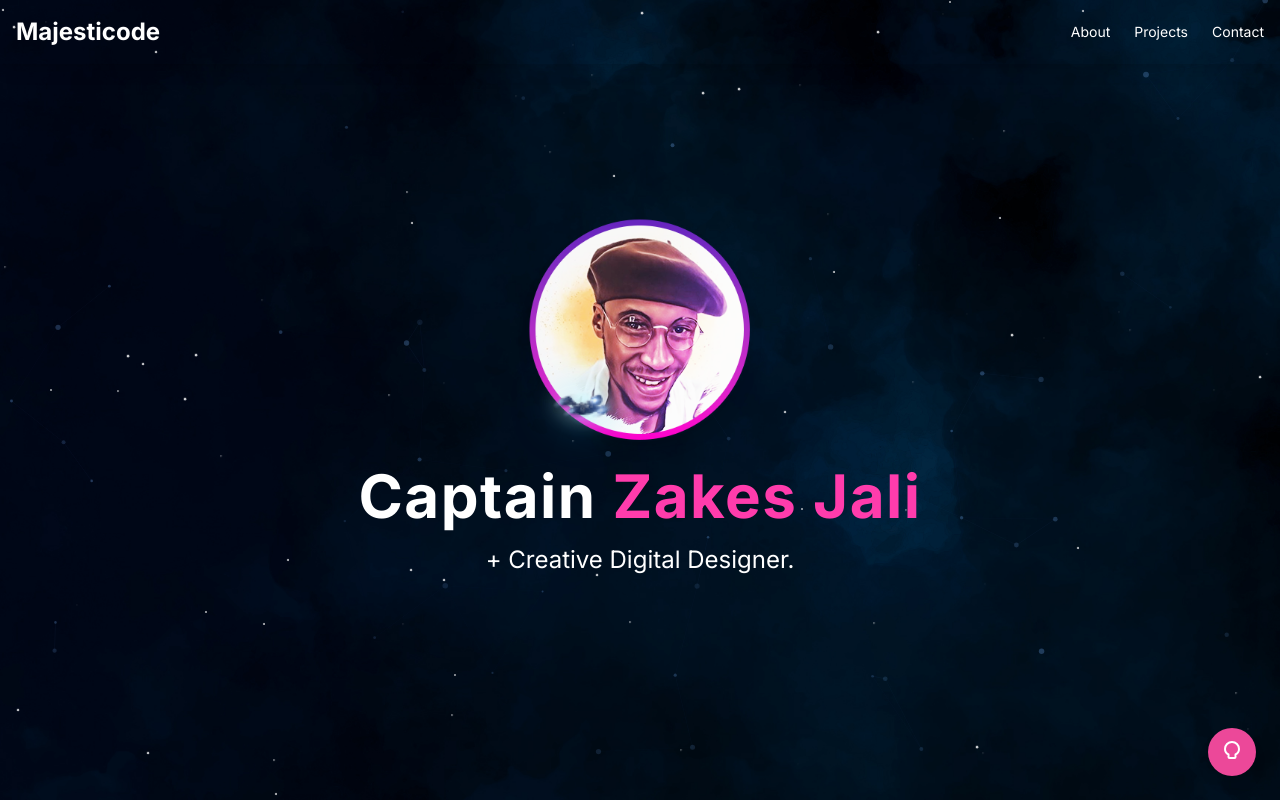
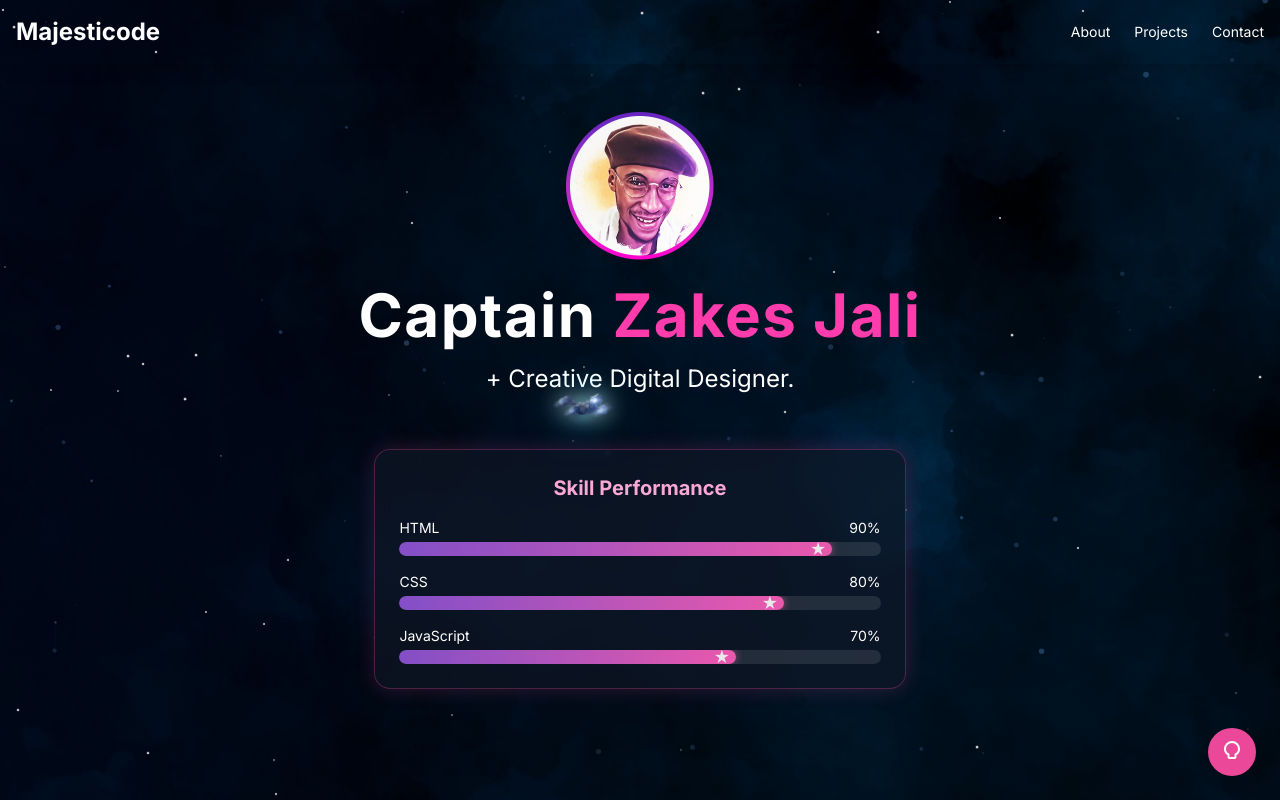
Before and after one commit to ZakesJ/majesticode, a plain HTML site: page index.html in a window 1280 px wide. Shown: the top 800 px of the page. Drawn offline with nearby package versions, Linux system fonts and the light colour scheme; animation ran at ten frames a second.

Commit message:
inital commit 2

```diff
--- a/index.html
+++ b/index.html
@@ -30,10 +30,57 @@
     <div class="glitter-layer"></div>
     <div class="relative z-10">
 
-      <img src="images/Zakes-profile.png" alt="Zakes Jali" class="mx-auto mb-6 w-40 sm:w-48 md:w-56 rounded-full shadow-lg" />
+      <img src="images/Zakes-profile.png" alt="Zakes Jali" class="mx-auto mb-6 rounded-full shadow-lg" style="max-width: 150px;" />
+
       <h2 class="text-4xl sm:text-5xl md:text-6xl font-bold tracking-wide leading-tight mb-4 text-rose-300">Captain <span class="text-custom-pink">Zakes Jali</span>
 </h2>
       <p class="text-2xl sm:text-3xl typing" id="typed-text"></p>
+
+
+<!-- Aligned Skill Metrics Component -->
+<div class="container mx-auto px-4 mt-12">
+  <div class="metric-card bg-gray-900/60 rounded-2xl p-6 shadow-xl backdrop-blur-md border border-pink-400/30 hover:shadow-pink-500/30 transition-shadow duration-300 max-w-3xl mx-auto">
+    <h3 class="text-xl font-semibold mb-4 text-pink-300">Skill Performance</h3>
+    <div class="space-y-4">
+      <div>
+        <div class="flex justify-between text-sm text-white mb-1">
+          <span>HTML</span>
+          <span>90%</span>
+        </div>
+        <div class="progress-bar">
+          <div class="progress-fill fill-html" title="Proficient">★</div>
+        </div>
+      </div>
+      <div>
+        <div class="flex justify-between text-sm text-white mb-1">
+          <span>CSS</span>
+          <span>80%</span>
+        </div>
+        <div class="progress-bar">
+          <div class="progress-fill fill-css" title="Advanced">★</div>
+        </div>
+      </div>
+      <div>
+        <div class="flex justify-between text-sm text-white mb-1">
+          <span>JavaScript</span>
+          <span>70%</span>
+        </div>
+        <div class="progress-bar">
+          <div class="progress-fill fill-js" title="Intermediate">★</div>
+        </div>
+      </div>
+    </div>
+  </div>
+</div>
+
+    </div>
+
+  </div>
+</div>
+
+
+
+
     </div>
     <div id="spaceship" class="absolute">
       <img src="images/spaceship.png" alt="Flying spaceship" />
@@ -222,8 +269,8 @@
 
 <!-- Contact Section -->
 <section id="contact" class="py-8 sm:py-12 md:py-24 px-4 bg-gray-800 dark:bg-gray-900">
-  <div class="max-w-3xl mx-auto bg-white/5 backdrop-blur-md rounded-2xl p-8 shadow-lg border border-white/10 animate-fade-in-up">
-    <h3 class="text-3xl font-bold text-center mb-8 text-fuchsia-400">Contact Me</h3>
+  <div class="contact-card max-w-3xl mx-auto animate-fade-in-up">
+    <h3 class="text-3xl font-bold text-center mb-8 text-fuchsia-400">Get in Touch.</h3>
 
     <form id="contactForm" class="space-y-8">
       <div>
@@ -267,6 +314,7 @@
   </div>
 </section>
 
+
   <!-- Footer -->
   <footer class="text-center py-6 text-gray-500">
     © 2025 Majesticode. All rights reserved.
--- a/script.js
+++ b/script.js
@@ -313,3 +313,27 @@ function handleDataRefresh() {
 document.addEventListener('DOMContentLoaded', () => {
   initParticles();
 });
+
+
+// Animate star ratings on scroll
+document.addEventListener("DOMContentLoaded", () => {
+  const starContainer = document.querySelector(".stars");
+  const observer = new IntersectionObserver(entries => {
+    entries.forEach(entry => {
+      if (entry.isIntersecting) {
+        document.querySelectorAll(".stars").forEach((el, i) => {
+          el.style.opacity = "0";
+          el.style.transform = "translateY(10px)";
+          setTimeout(() => {
+            el.style.transition = "all 0.6s ease-out";
+            el.style.opacity = "1";
+            el.style.transform = "translateY(0)";
+          }, i * 200);
+        });
+      }
+    });
+  }, { threshold: 0.6 });
+
+  const target = document.querySelector("#hero");
+  if (target) observer.observe(target);
+});
--- a/style.css
+++ b/style.css
@@ -188,6 +188,22 @@ html, body {
 .input-underline:focus::after {
   width: 100%;
 }
+
+/* === Updated Contact Form Card Styling to Match Metric Card === */
+#contact .contact-card {
+  background-color: rgba(17, 24, 39, 0.6);
+  border: 1px solid rgba(236, 72, 153, 0.3);
+  border-radius: 1rem;
+  padding: 2rem;
+  box-shadow: 0 0 20px rgba(236, 72, 153, 0.2);
+  backdrop-filter: blur(10px);
+  transition: box-shadow 0.3s ease-in-out;
+}
+
+#contact .contact-card:hover {
+  box-shadow: 0 0 30px rgba(236, 72, 153, 0.5);
+}
+
 
 /* === ANIMATIONS === */
 @keyframes fadeIn {
@@ -613,6 +629,7 @@ html, body {
 }
 
 
+
 /* === FULL MOBILE OPTIMIZATION === */
 @media (max-width: 768px) {
 
@@ -864,3 +881,83 @@ html, body {
 }
 
   }
+
+
+
+
+/* Star Rating Styles */
+.stars {
+  font-family: 'Courier New', Courier, monospace;
+  font-size: 1.25rem;
+  letter-spacing: 2px;
+  color: #f472b6; /* pink-400 */
+  text-shadow: 0 0 5px #f472b6, 0 0 10px #f472b6;
+}
+
+@media (max-width: 640px) {
+  .stars {
+    font-size: 1rem;
+    letter-spacing: 1px;
+  }
+}
+
+/* Futuristic Progress Bars */
+.progress-bar {
+  width: 100%;
+  height: 14px;
+  background-color: rgba(255, 255, 255, 0.1);
+  border-radius: 9999px;
+  overflow: hidden;
+  position: relative;
+}
+
+.progress-fill {
+  height: 100%;
+  line-height: 1;
+  text-align: right;
+  padding-right: 6px;
+  color: #fff;
+  font-weight: bold;
+  border-radius: 9999px;
+  box-shadow: 0 0 8px rgba(255, 105, 180, 0.6);
+  display: flex;
+  align-items: center;
+  justify-content: flex-end;
+  transition: width 1s ease-in-out;
+  opacity: 0.9;
+}
+
+/* Individual skill fill colors */
+.fill-html {
+  background: linear-gradient(90deg, #8e55d8, #ff60ba);
+  width: 90%;
+}
+.fill-css {
+  background: linear-gradient(90deg, #8e55d8, #ff60ba);
+  width: 80%;
+}
+.fill-js {
+  background: linear-gradient(90deg, #8e55d8, #ff60ba);
+  width: 70%;
+}
+
+.progress-fill:hover {
+  opacity: 1;
+  transform: scale(1.03);
+  box-shadow: 0 0 12px rgba(255, 255, 255, 0.4);
+}
+
+/* Metric Card Style for Skills */
+.metric-card {
+  background-color: rgba(17, 24, 39, 0.6);
+  border: 1px solid rgba(236, 72, 153, 0.3);
+  border-radius: 1rem;
+  padding: 1.5rem;
+  box-shadow: 0 0 20px rgba(236, 72, 153, 0.2);
+  backdrop-filter: blur(10px);
+  transition: box-shadow 0.3s ease-in-out;
+}
+
+.metric-card:hover {
+  box-shadow: 0 0 30px rgba(236, 72, 153, 0.5);
+}
```
